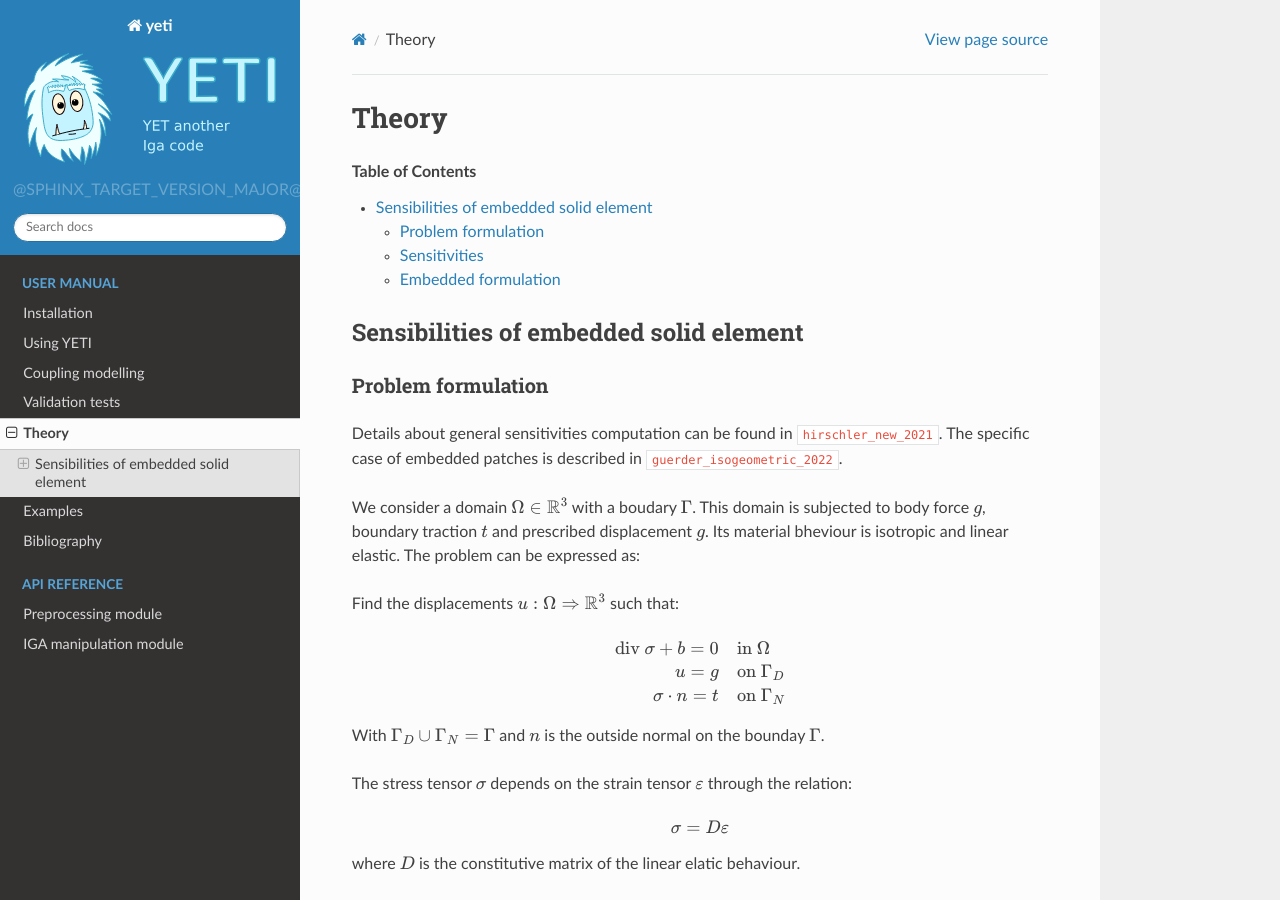
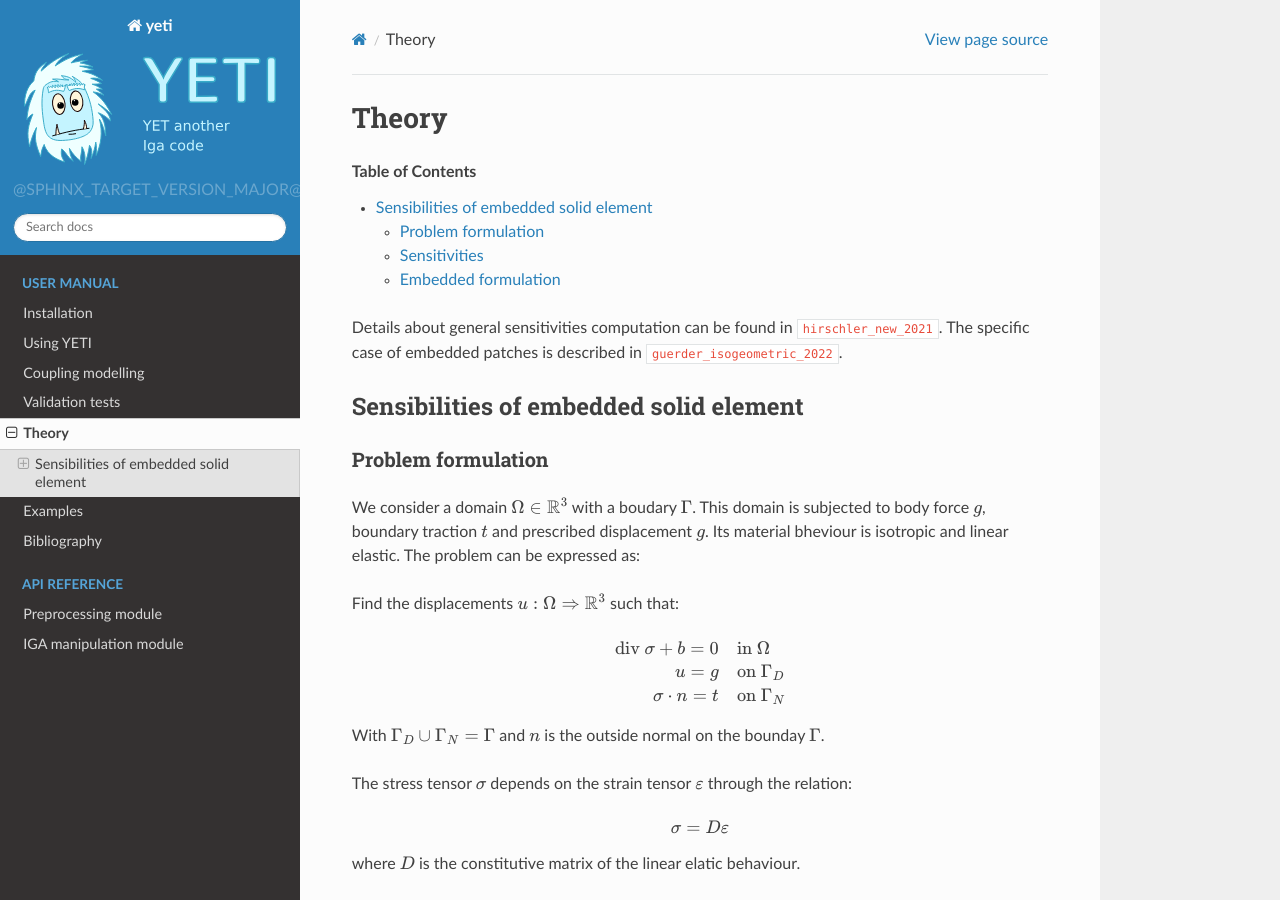
Before and after one commit to arnaudduval/yeti, a Sphinx documentation site: the page built from doc/source/theory/embedded_sensitivities.rst, in a window 1280 px wide and 900 px high. Built offline with Sphinx 7.4.7 and the Read the Docs theme 2.0.0, drawn with Linux system fonts in a browser that asks for light colours; cross-references to code outside the pages are shown as plain code.

Commit message:
Improve documentation structure

```diff
--- a/doc/source/theory/embedded_sensitivities.rst
+++ b/doc/source/theory/embedded_sensitivities.rst
@@ -7,14 +7,14 @@ Theory
    :local:
    :backlinks: none
 
+Details about general sensitivities computation can be found in :cite:`hirschler_new_2021`.
+The specific case of embedded patches is described in :cite:`guerder_isogeometric_2022`.
+
 Sensibilities of embedded solid element
 =======================================
 
 Problem formulation
 -------------------
-
-Details about general sensitivities computation can be found in :cite:`hirschler_new_2021`.
-The specific case of embedded patches is described in :cite:`guerder_isogeometric_2022`.
 
 We consider a domain :math:`\Omega \in \mathbb{R}^3` with a boudary :math:`\Gamma`.
 This domain is subjected to body force :math:`g`, boundary traction :math:`t` and prescribed
```
